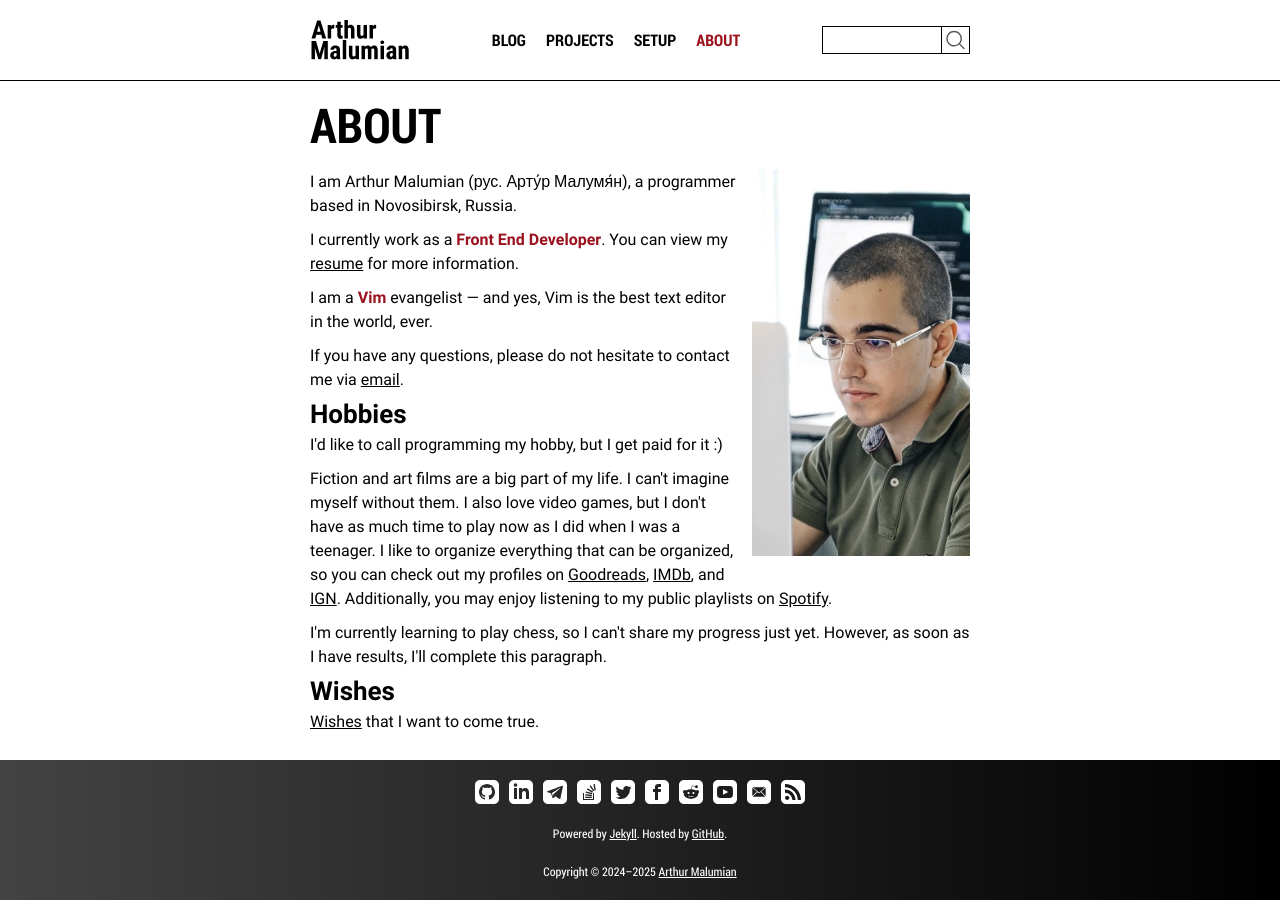
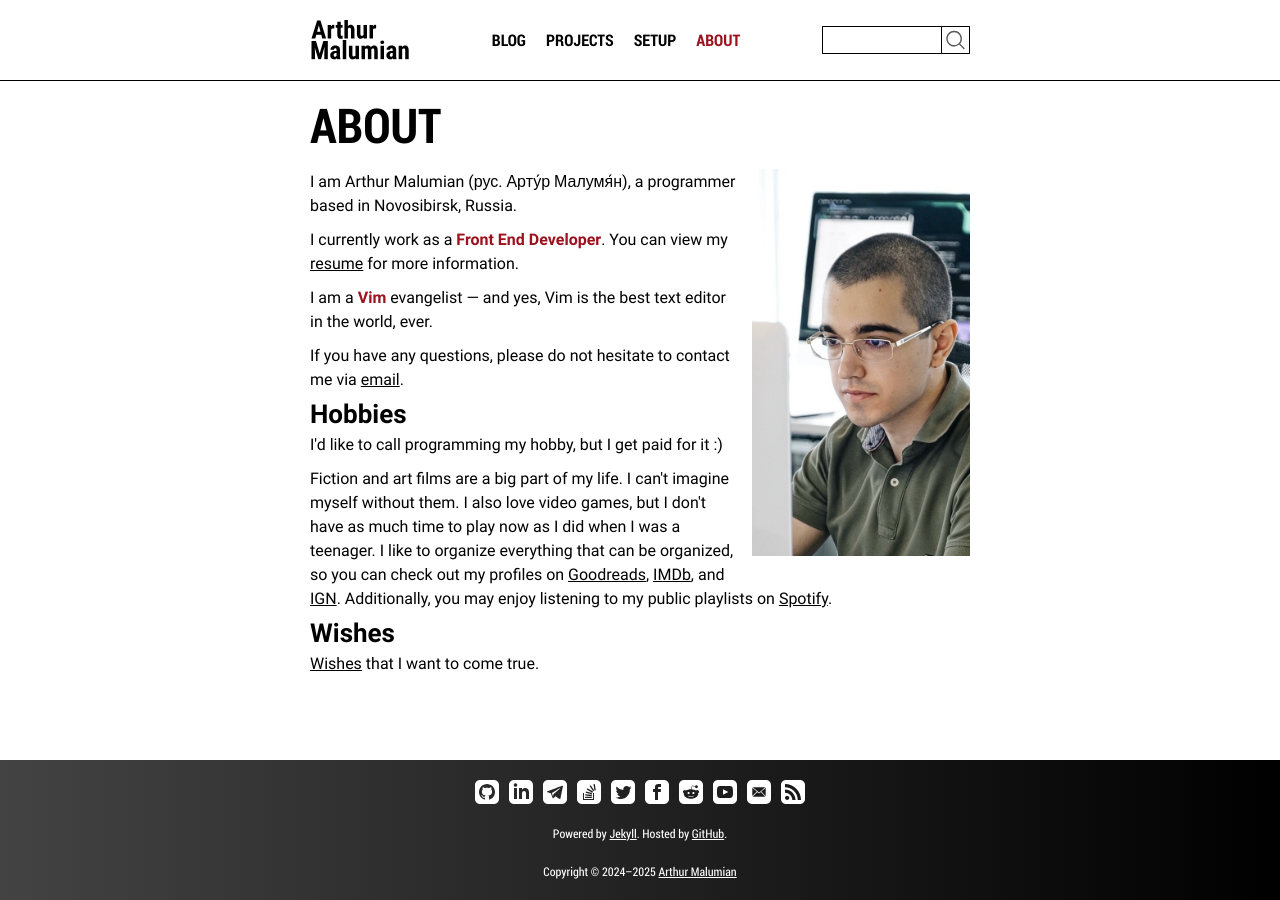
Before and after one commit to amalumian/www.malumian.dev, a Jekyll site: the page built from about.html, in a window 1280 px wide. Built offline with Jekyll 4.4.1, drawn with Linux system fonts in a browser that asks for light colours.

Commit message:
Update about.html

```diff
--- a/about.html
+++ b/about.html
@@ -47,10 +47,6 @@ image: /assets/images/about/arthur-malumian-wide.webp
       >Spotify</a
     >.
   </p>
-  <p>
-    I'm currently learning to play chess, so I can't share my progress just yet.
-    However, as soon as I have results, I'll complete this paragraph.
-  </p>
   <h2>Wishes</h2>
   <p>
     <a href="https://ohmywishes.com/users/amalumian" target="_blank">Wishes</a>
```
